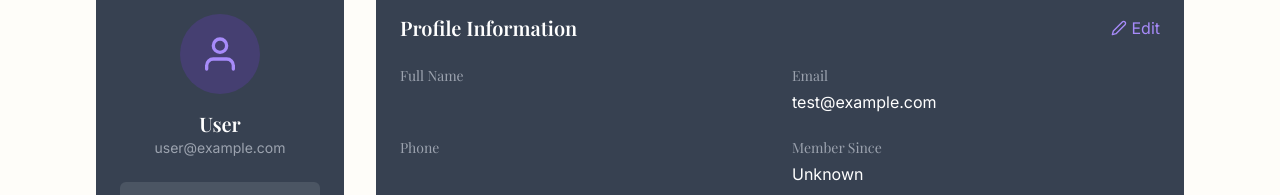
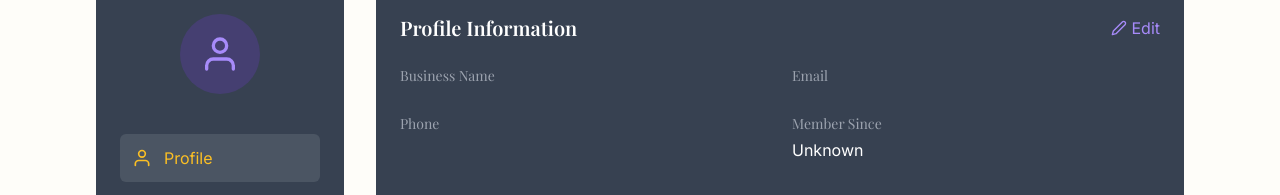
Before and after one commit to Yator1/shehena-web, a React (Vite) app: page /profile in a window 1280 px wide. Shown: the part 190-385 px from the top of the page. Built offline with nearby package versions, Linux system fonts and the light colour scheme; no server answers; sample sign-in values are in the browser's storage.

Commit message:
profile page

```diff
--- a/src/pages/ProfilePage.jsx
+++ b/src/pages/ProfilePage.jsx
@@ -41,10 +41,10 @@ const ProfilePage = () => {
                 <FiUser className="h-10 w-10 text-primary-400" />
               </div>
               <h2 className="text-xl font-semibold text-white">
-                {user?.user_first_name || "User"}
+                {user?.bar_name }
               </h2>
               <p className="text-gray-400 text-sm">
-                {user?.user_email || "user@example.com"}
+                {user?.user_email }
               </p>
             </div>
 
@@ -105,10 +105,10 @@ const ProfilePage = () => {
                 <div className="grid grid-cols-1 md:grid-cols-2 gap-6">
                   <div>
                     <h3 className="text-sm font-medium text-gray-400 mb-1">
-                      Full Name
+                      Business Name
                     </h3>
                     <p className="text-white">
-                      {user?.user_first_name} {user?.user_last_name}
+                      {user?.bar_name}
                     </p>
                   </div>
 
@@ -117,7 +117,7 @@ const ProfilePage = () => {
                       Email
                     </h3>
                     <p className="text-white">
-                      {user?.user_email || "test@example.com"}
+                      {user?.user_email }
                     </p>
                   </div>
 
```
